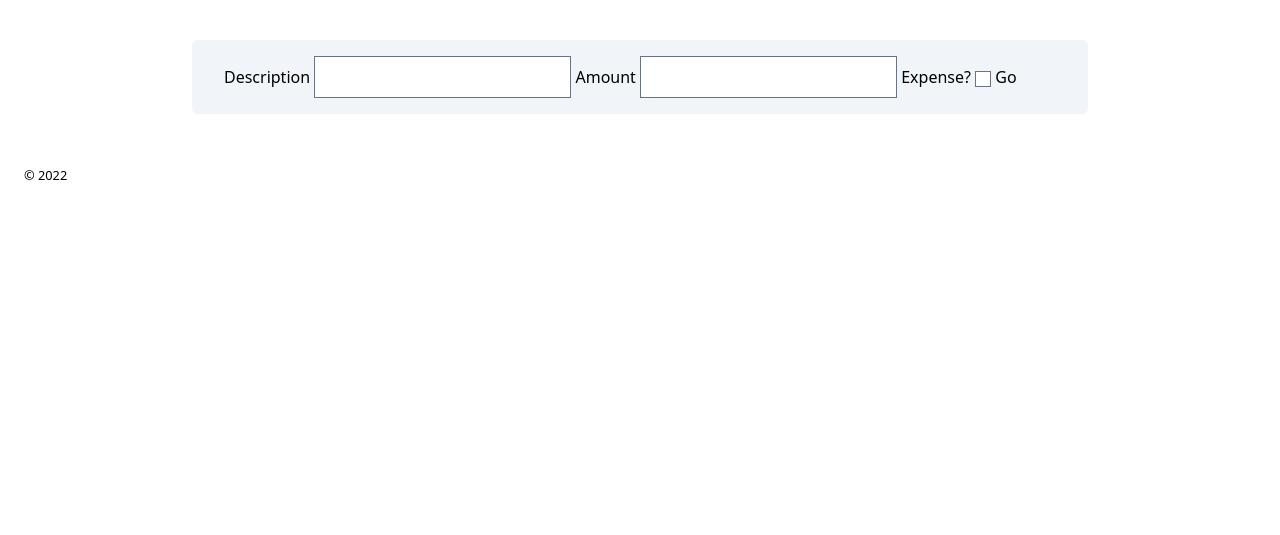
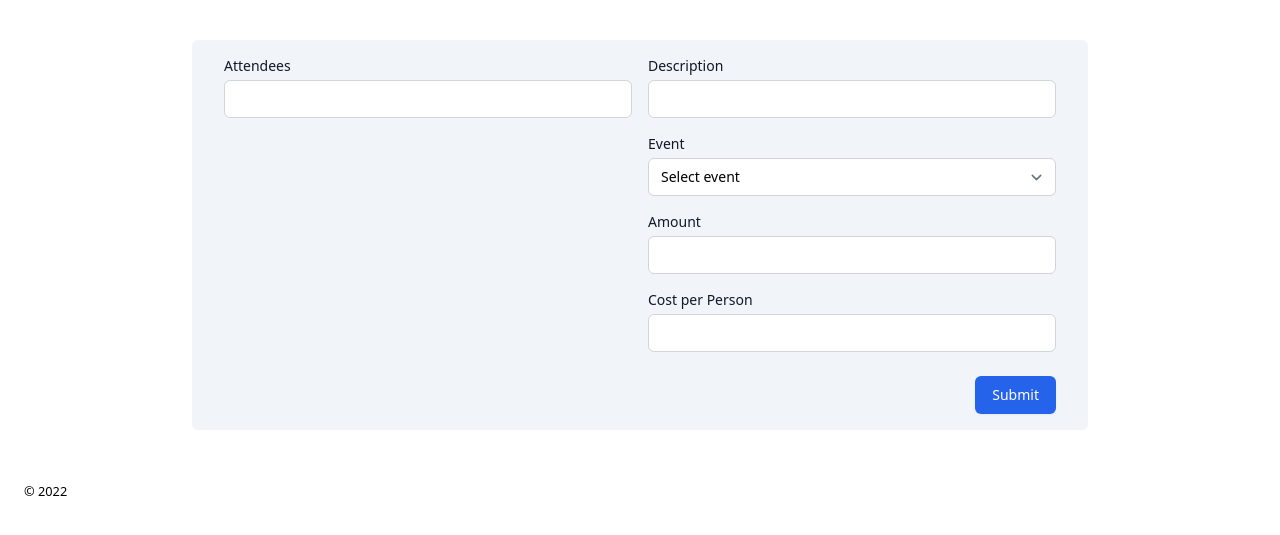
Before and after one commit to rbriski/force, a Flask app: template project/client/templates/transaction/expense_form.html in a window 1280 px wide. Shown: the part 85-620 px from the top of the page. Run offline with Flask 3, Linux system fonts and the light colour scheme; tables that the repository leaves empty hold one stand-in row (values such as "Sample post"); the template is opened without the code that fills it: values that come from a table or form of the project are taken from there, most other values are stand-ins (such as "Sample title", 1, 10 or a date in 2020); parts of the project's set-up code (start-up, migrations or seed data) failed here and were passed over.

Commit message:
Style updates and a new form

```diff
--- a/project/client/static/main.css
+++ b/project/client/static/main.css
@@ -827,16 +827,20 @@ select {
   margin-top: 0.5rem;
 }
 
+.mt-1 {
+  margin-top: 0.25rem;
+}
+
+.mt-4 {
+  margin-top: 1rem;
+}
+
 .mt-10 {
   margin-top: 2.5rem;
 }
 
 .mt-5 {
   margin-top: 1.25rem;
-}
-
-.mt-1 {
-  margin-top: 0.25rem;
 }
 
 .block {
@@ -849,6 +853,10 @@ select {
 
 .flex {
   display: flex;
+}
+
+.inline-flex {
+  display: inline-flex;
 }
 
 .grid {
@@ -893,6 +901,18 @@ select {
   flex-shrink: 0;
 }
 
+.list-inside {
+  list-style-position: inside;
+}
+
+.list-disc {
+  list-style-type: disc;
+}
+
+.grid-cols-2 {
+  grid-template-columns: repeat(2, minmax(0, 1fr));
+}
+
 .flex-wrap {
   flex-wrap: wrap;
 }
@@ -905,6 +925,10 @@ select {
   align-items: center;
 }
 
+.justify-end {
+  justify-content: flex-end;
+}
+
 .justify-center {
   justify-content: center;
 }
@@ -913,10 +937,26 @@ select {
   justify-content: space-between;
 }
 
+.gap-4 {
+  gap: 1rem;
+}
+
 .space-x-4 > :not([hidden]) ~ :not([hidden]) {
   --tw-space-x-reverse: 0;
   margin-right: calc(1rem * var(--tw-space-x-reverse));
   margin-left: calc(1rem * calc(1 - var(--tw-space-x-reverse)));
+}
+
+.space-y-6 > :not([hidden]) ~ :not([hidden]) {
+  --tw-space-y-reverse: 0;
+  margin-top: calc(1.5rem * calc(1 - var(--tw-space-y-reverse)));
+  margin-bottom: calc(1.5rem * var(--tw-space-y-reverse));
+}
+
+.space-y-1 > :not([hidden]) ~ :not([hidden]) {
+  --tw-space-y-reverse: 0;
+  margin-top: calc(0.25rem * calc(1 - var(--tw-space-y-reverse)));
+  margin-bottom: calc(0.25rem * var(--tw-space-y-reverse));
 }
 
 .divide-y > :not([hidden]) ~ :not([hidden]) {
@@ -949,6 +989,11 @@ select {
   border-width: 1px;
 }
 
+.border-gray-300 {
+  --tw-border-opacity: 1;
+  border-color: rgb(209 213 219 / var(--tw-border-opacity));
+}
+
 .border-transparent {
   border-color: transparent;
 }
@@ -961,6 +1006,11 @@ select {
 .bg-slate-100 {
   --tw-bg-opacity: 1;
   background-color: rgb(241 245 249 / var(--tw-bg-opacity));
+}
+
+.bg-blue-600 {
+  --tw-bg-opacity: 1;
+  background-color: rgb(37 99 235 / var(--tw-bg-opacity));
 }
 
 .bg-indigo-600 {
@@ -1000,6 +1050,11 @@ select {
 .py-4 {
   padding-top: 1rem;
   padding-bottom: 1rem;
+}
+
+.py-2 {
+  padding-top: 0.5rem;
+  padding-bottom: 0.5rem;
 }
 
 .px-8 {
@@ -1083,6 +1138,11 @@ select {
   color: rgb(17 24 39 / var(--tw-text-opacity));
 }
 
+.text-white {
+  --tw-text-opacity: 1;
+  color: rgb(255 255 255 / var(--tw-text-opacity));
+}
+
 .text-gray-500 {
   --tw-text-opacity: 1;
   color: rgb(107 114 128 / var(--tw-text-opacity));
@@ -1093,14 +1153,15 @@ select {
   color: rgb(156 163 175 / var(--tw-text-opacity));
 }
 
-.text-white {
-  --tw-text-opacity: 1;
-  color: rgb(255 255 255 / var(--tw-text-opacity));
-}
-
 .text-gray-50 {
   --tw-text-opacity: 1;
   color: rgb(249 250 251 / var(--tw-text-opacity));
+}
+
+.shadow-sm {
+  --tw-shadow: 0 1px 2px 0 rgb(0 0 0 / 0.05);
+  --tw-shadow-colored: 0 1px 2px 0 var(--tw-shadow-color);
+  box-shadow: var(--tw-ring-offset-shadow, 0 0 #0000), var(--tw-ring-shadow, 0 0 #0000), var(--tw-shadow);
 }
 
 .shadow {
@@ -1109,9 +1170,34 @@ select {
   box-shadow: var(--tw-ring-offset-shadow, 0 0 #0000), var(--tw-ring-shadow, 0 0 #0000), var(--tw-shadow);
 }
 
+.hover\:bg-blue-700:hover {
+  --tw-bg-opacity: 1;
+  background-color: rgb(29 78 216 / var(--tw-bg-opacity));
+}
+
 .hover\:bg-indigo-700:hover {
   --tw-bg-opacity: 1;
   background-color: rgb(67 56 202 / var(--tw-bg-opacity));
+}
+
+.focus\:outline-none:focus {
+  outline: 2px solid transparent;
+  outline-offset: 2px;
+}
+
+.focus\:ring-2:focus {
+  --tw-ring-offset-shadow: var(--tw-ring-inset) 0 0 0 var(--tw-ring-offset-width) var(--tw-ring-offset-color);
+  --tw-ring-shadow: var(--tw-ring-inset) 0 0 0 calc(2px + var(--tw-ring-offset-width)) var(--tw-ring-color);
+  box-shadow: var(--tw-ring-offset-shadow), var(--tw-ring-shadow), var(--tw-shadow, 0 0 #0000);
+}
+
+.focus\:ring-blue-500:focus {
+  --tw-ring-opacity: 1;
+  --tw-ring-color: rgb(59 130 246 / var(--tw-ring-opacity));
+}
+
+.focus\:ring-offset-2:focus {
+  --tw-ring-offset-width: 2px;
 }
 
 @media (min-width: 640px) {
--- a/project/client/templates/header.html
+++ b/project/client/templates/header.html
@@ -1,6 +1,6 @@
 <nav class="flex items-center justify-between flex-wrap bg-gray-100 p-6 rounded-b-md">
   <div class="flex items-center flex-shrink-0 text-black mr-6">
-    <img class="pr-5" src="static/force_logo.png" width="50" height="50" />
+    <img class="pr-5" src="/static/force_logo.png" width="50" height="50" />
     <span class="font-semibold text-xl tracking-tight">{{ player }}</span>
   </div>
 </nav>
--- a/project/client/templates/transaction/expense_form.html
+++ b/project/client/templates/transaction/expense_form.html
@@ -10,6 +10,7 @@
 </div>
 {% endif %}
 
+<!--
 <div class="mx-auto mt-2 max-w-4xl px-4 py-4 sm:mt-4 sm:px-6 md:mt-6 lg:mt-8 lg:px-8 xl:mt-10 bg-slate-100 rounded-md">
     <form method="POST" action="/expenses/add">
         {{ f.hidden_tag() }}
@@ -19,6 +20,57 @@
         <input type="submit" value="Go">
     </form>
 </div>
+-->
+
+<div class="mx-auto mt-2 max-w-4xl px-4 py-4 sm:mt-4 sm:px-6 md:mt-6 lg:mt-8 lg:px-8 xl:mt-10 bg-slate-100 rounded-md">
+    <form action="#" method="post" class="space-y-6">
+        <div class="grid grid-cols-2 gap-4">
+            <div>
+                <div>
+                    <label for="attendees" class="block text-sm font-medium text-gray-900">Attendees</label>
+                    <input type="text" id="attendees" name="attendees"
+                        class="block w-full mt-1 text-sm border-gray-300 rounded-md">
+                </div>
+                <!-- This is where the list of attendees will go -->
+                <ul id="attendee-list" class="mt-2 space-y-1 text-sm text-gray-500 list-disc list-inside">
+                    <!-- Example attendee -->
+                    <!-- <li>John Doe</li> -->
+                </ul>
+            </div>
+            <div>
+                <div>
+                    <label for="description" class="block text-sm font-medium text-gray-900">Description</label>
+                    <input type="text" id="description" name="description"
+                        class="block w-full mt-1 text-sm border-gray-300 rounded-md">
+                </div>
+                <div class="mt-4">
+                    <label for="event" class="block text-sm font-medium text-gray-900">Event</label>
+                    <select id="event" name="event" class="block w-full mt-1 text-sm border-gray-300 rounded-md">
+                        <option>Select event</option>
+                        <!-- Add event options here -->
+                    </select>
+                </div>
+                <div class="mt-4">
+                    <label for="amount" class="block text-sm font-medium text-gray-900">Amount</label>
+                    <input type="number" id="amount" name="amount"
+                        class="block w-full mt-1 text-sm border-gray-300 rounded-md">
+                </div>
+                <div class="mt-4">
+                    <label for="costPerPerson" class="block text-sm font-medium text-gray-900">Cost per Person</label>
+                    <input type="number" id="costPerPerson" name="costPerPerson"
+                        class="block w-full mt-1 text-sm border-gray-300 rounded-md" disabled>
+                </div>
+            </div>
+        </div>
+        <div class="flex justify-end">
+            <button type="submit"
+                class="inline-flex justify-center py-2 px-4 border border-transparent shadow-sm text-sm font-medium rounded-md text-white bg-blue-600 hover:bg-blue-700 focus:outline-none focus:ring-2 focus:ring-offset-2 focus:ring-blue-500">
+                Submit
+            </button>
+        </div>
+    </form>
+</div>
+
 
 
 {% endblock %}
```
